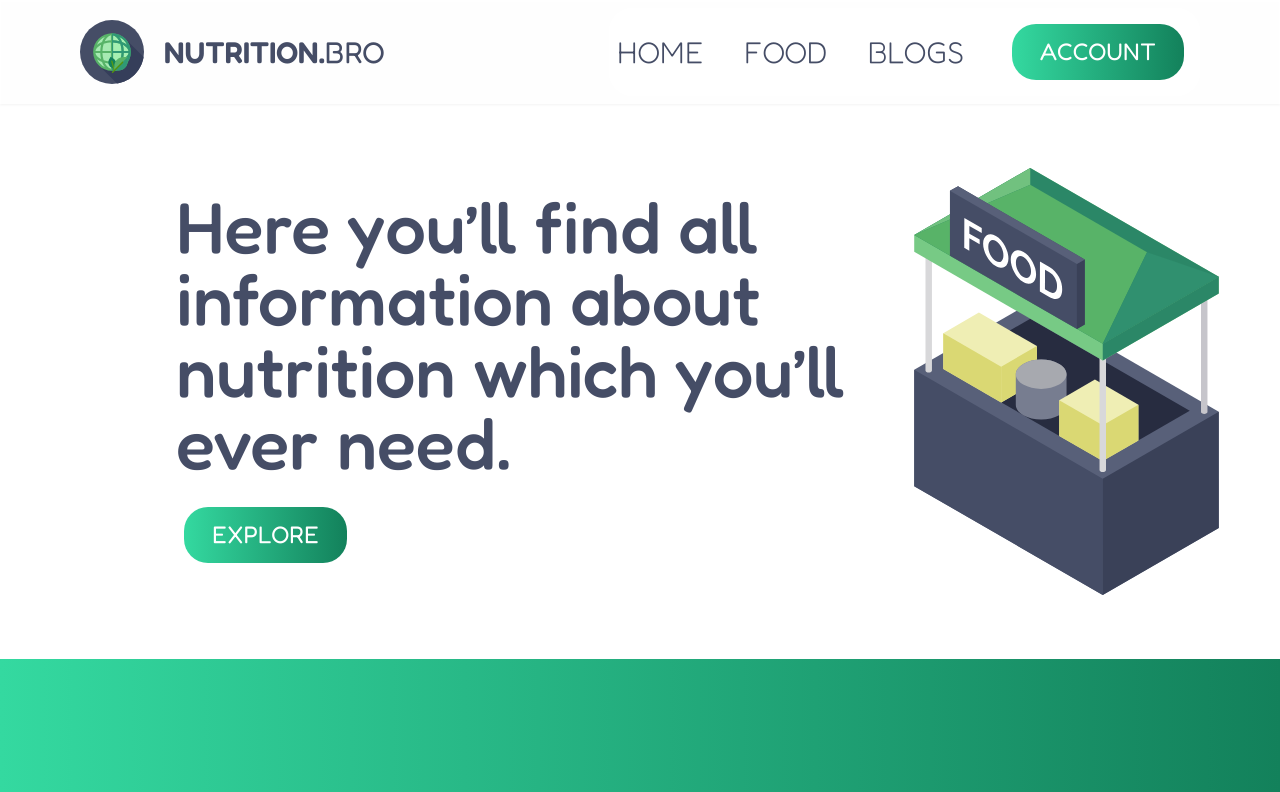
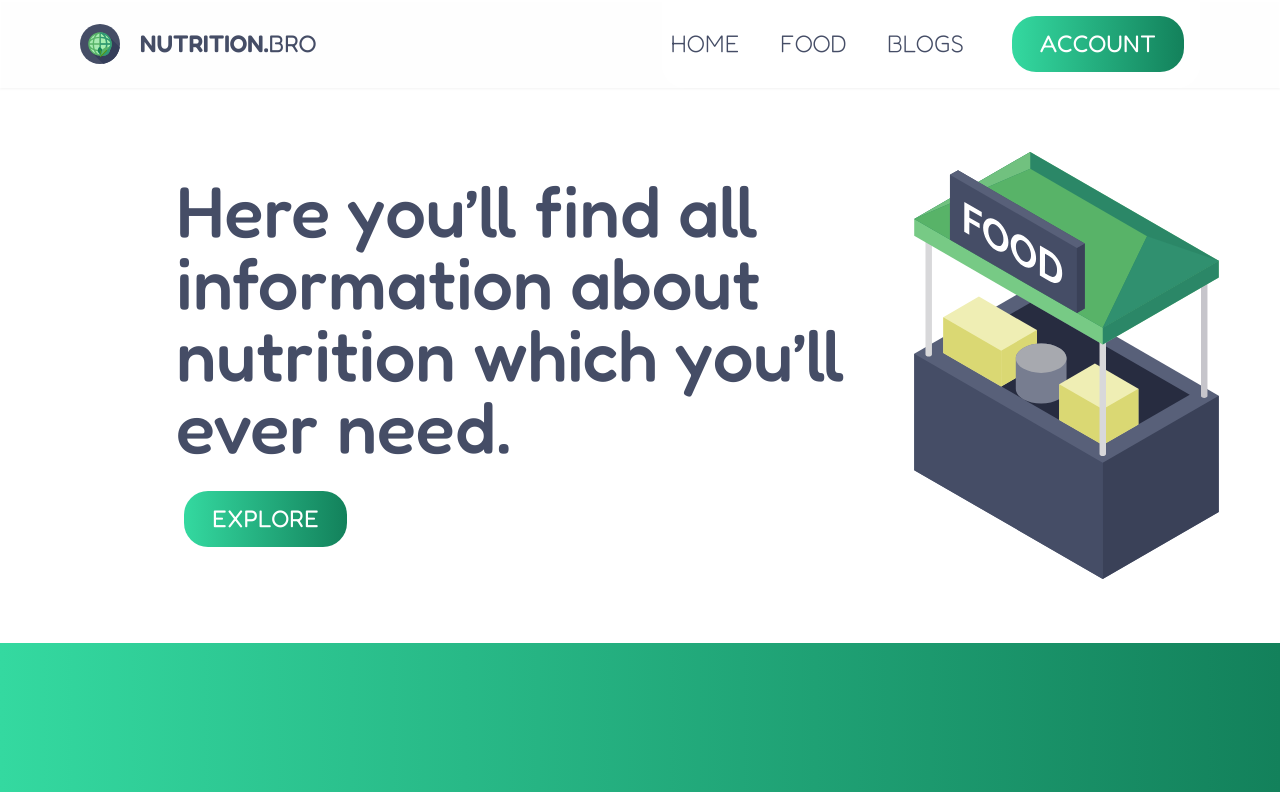
Before and after one commit to pricope-marius-andrei/Nutrition.Bro, a Next.js app in the folder nutrition.bro/: page / in a window 1280 px wide. Shown: the top 792 px of the page. Built offline with nearby package versions, Linux system fonts and the light colour scheme.

Commit message:
make some small changes for the navbar and the hero section

```diff
--- a/nutrition.bro/src/components/common/logo/index.tsx
+++ b/nutrition.bro/src/components/common/logo/index.tsx
@@ -2,10 +2,10 @@ export default function Logo(props:any)
 {
     return (
         <a href="#" className="flex">
-            <img src="./logo.svg" className="cursor-pointer inline-block align-middle w-16"></img>
+            <img src="./logo.svg" className="cursor-pointer inline-block align-middle w-10"></img>
             {
                 props.style == "with-text" &&
-                <div className="flex cursor-pointer my-auto text-black mx-5 text-3xl">
+                <div className="flex cursor-pointer my-auto text-black mx-5 text-2xl">
                     <h1 className="font-fredoka-semi-bold">NUTRITION.</h1>
                     <h1 className=" font-fredoka-regular">BRO</h1>
                 </div>
--- a/nutrition.bro/src/components/hero/index.tsx
+++ b/nutrition.bro/src/components/hero/index.tsx
@@ -3,7 +3,7 @@ import Button from "../common/button"
 export default function Hero() {
     return (
         <div className="md:flex sm:place-content-between m-auto lg:py-16 py-10">
-            <div className="sm:ml-44 ml-20 m-auto">
+            <div className="md:ml-44 sm:ml-20 ml-16 m-auto">
                 <h1 className="sm:max-w-3xl font-fredoka-medium lg:text-7xl sm:text-6xl text-5xl pb-5 text-black">Here you’ll find all information about nutrition which you’ll ever need.</h1>
                 <Button name="EXPLORE"/>
             </div>
--- a/nutrition.bro/src/components/navbar/index.tsx
+++ b/nutrition.bro/src/components/navbar/index.tsx
@@ -18,13 +18,13 @@ export default function NavBar()
             setHamburger(false)
       }, [])
     return (
-        <div className="flex bg-white py-2 bg-opacity-90 drop-shadow-sm sticky top-0 place-content-between z-10">
+        <div className="flex bg-white bg-opacity-90 drop-shadow-sm sticky top-0 place-content-between">
             <div className="top my-auto pl-20">
                 {isPhone ? <Logo style="with-text"/> : <Logo/>}
             </div>
             <div className="my-auto place-content-center">
                 <span className="top px-20 place-content-center lg:hidden flex"><Hamburger color="#454d66" toggled={hamburgerStatus} toggle={setHamburger}/></span>
-                {(isDesktopOrLaptop || hamburgerStatus) && <ul className="lg:flex bg-white p-2 rounded-3xl lg:relative absolute text-black text-center lg:mr-20 lg:items-center lg:space-x-10 text-3xl font-fredoka-light">
+                {(isDesktopOrLaptop || hamburgerStatus) && <ul className="lg:flex bg-white bg-opacity-90 p-2 rounded-b-3xl lg:relative absolute text-black text-center lg:mr-20 lg:items-center lg:space-x-10 text-2xl font-fredoka-light">
                     <li className="cursor-pointer">HOME</li>
                     <li className="cursor-pointer">FOOD</li>
                     <li className="cursor-pointer">BLOGS</li>
```
